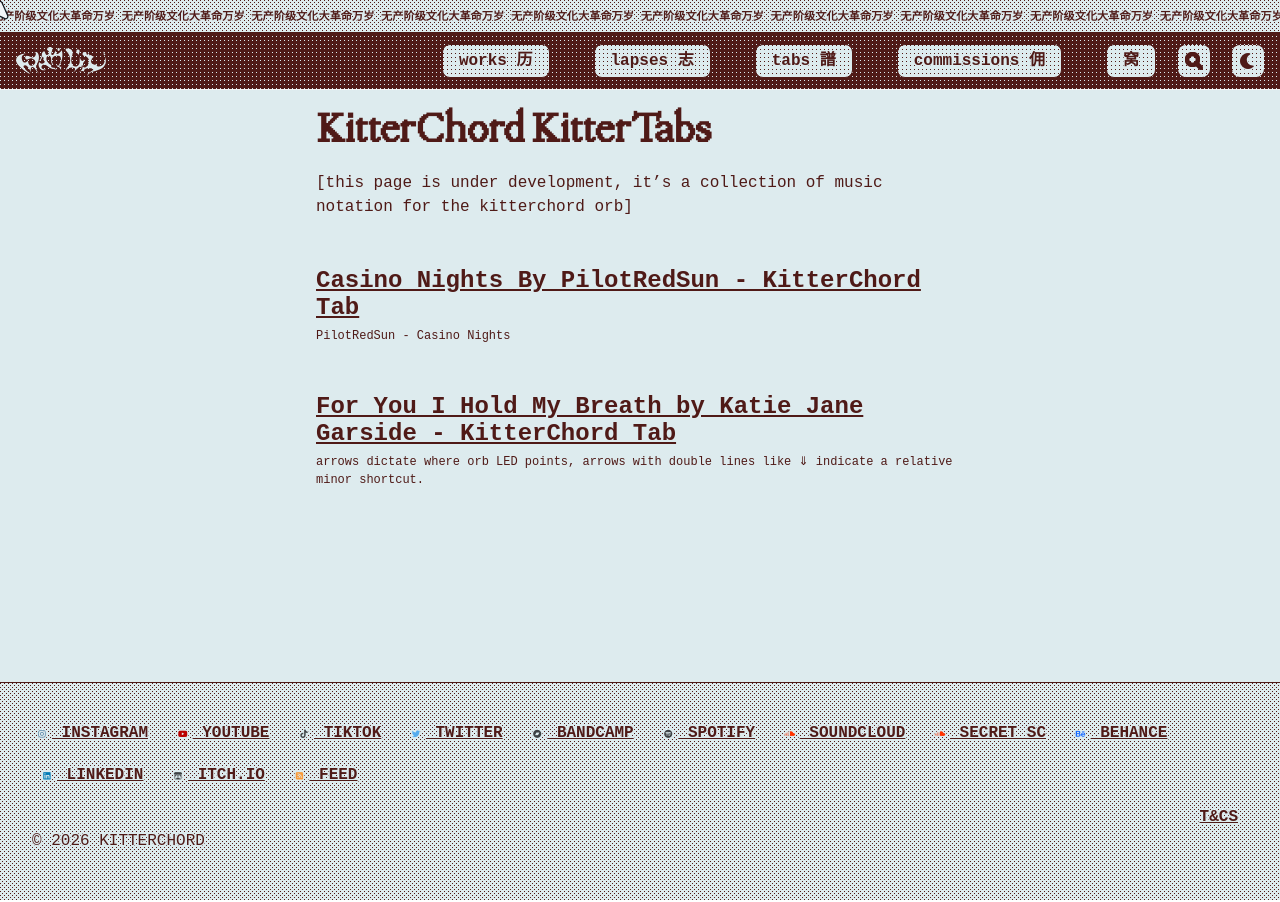
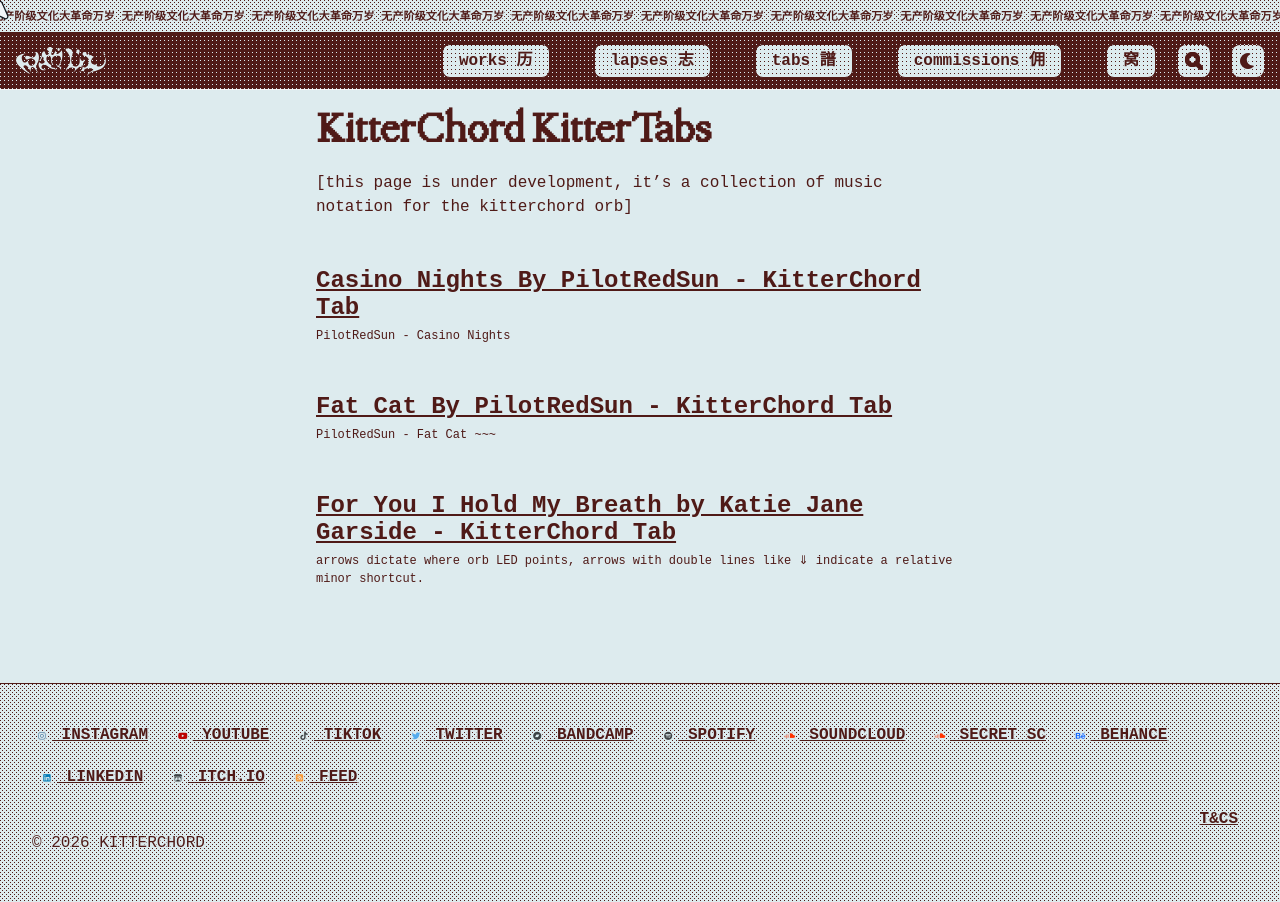
Before and after one commit to cryotato/cryotato.github.io, a Jekyll site: the page built from _pages/tabs.md, in a window 1280 px wide. Built offline with Jekyll 4.4.1, drawn with Linux system fonts in a browser that asks for light colours; cached includes are drawn as plain includes; some web fonts are replaced; a script that is not in the unit is left out.

Commit message:
Update fatcat.md

```diff
--- a/_tabs/fatcat.md
+++ b/_tabs/fatcat.md
@@ -1,4 +1,9 @@
-
+---
+title: Fat Cat By PilotRedSun - KitterChord Tab
+permalink: /fatcat
+author_profile: false
+layout: splash
+---
 # PilotRedSun - Fat Cat
 ~~~
 
```
